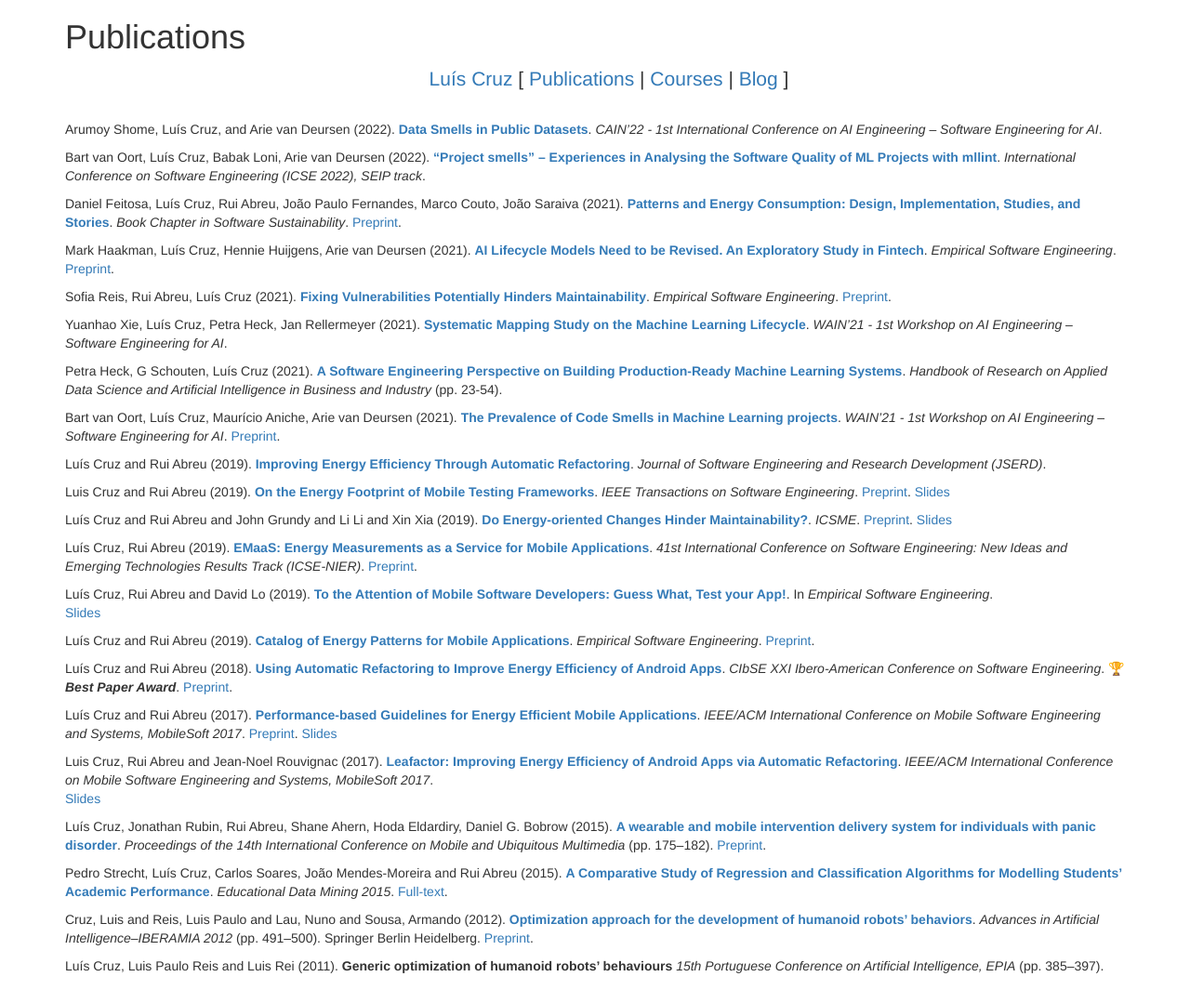
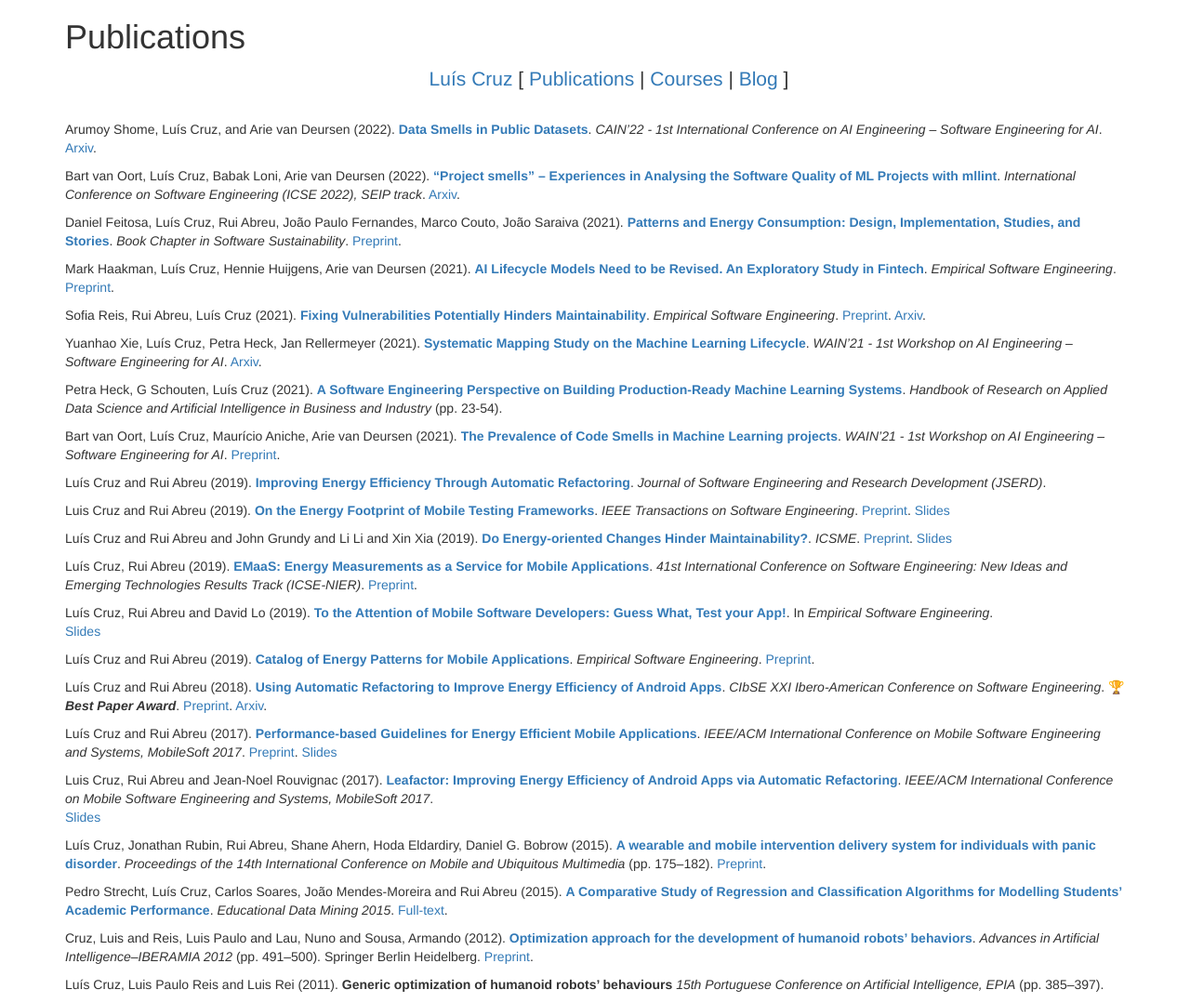
Before and after one commit to luiscruz/luiscruz.github.io, a Jekyll site: the page built from publications.md, in a window 1280 px wide. Shown: the whole page at 93% size. Built offline with Jekyll 4.4.1, drawn with Linux system fonts in a browser that asks for light colours; comment, search, counter and statistics services are not loaded.

Commit message:
add arxiv

```diff
--- a/publications.md
+++ b/publications.md
@@ -21,6 +21,7 @@ title: Publications
       {%- if publication.publisher %}{{publication.publisher}}.{% endif %}
       {%- if publication.award %}🏆 ***{{publication.award}}***.{% endif %}
       {%- if publication.preprint %} [Preprint]({{publication.preprint}}).{% endif %}
+      {%- if publication.arxiv %} [Arxiv]({{publication.arxiv}}).{% endif %}
       {%- if publication.full-text %} [Full-text]({{publication.full-text}}).{% endif %}
       <!-- {%- if publication.bibtex %} <a class="clipboard" data-clipboard-text="{{publication.bibtex}}">Copy bibtex</a>.{% endif %} -->
       {%- if publication.slides %}
```
